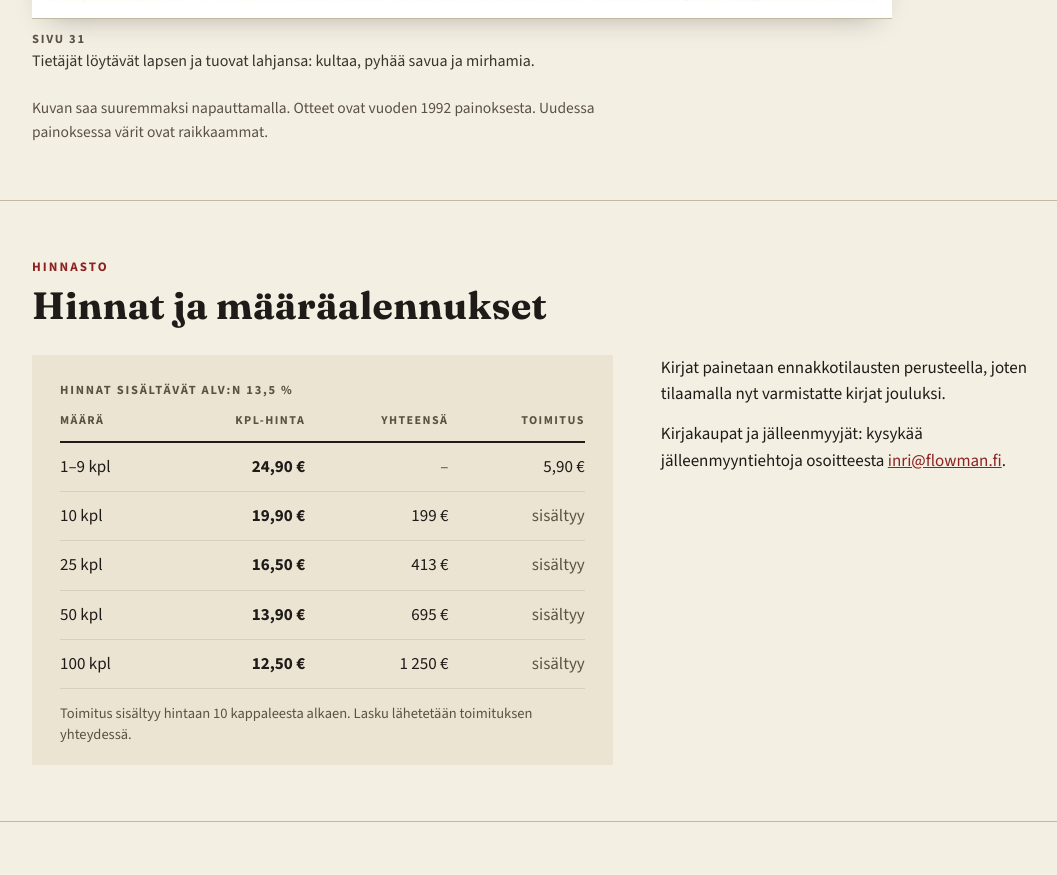
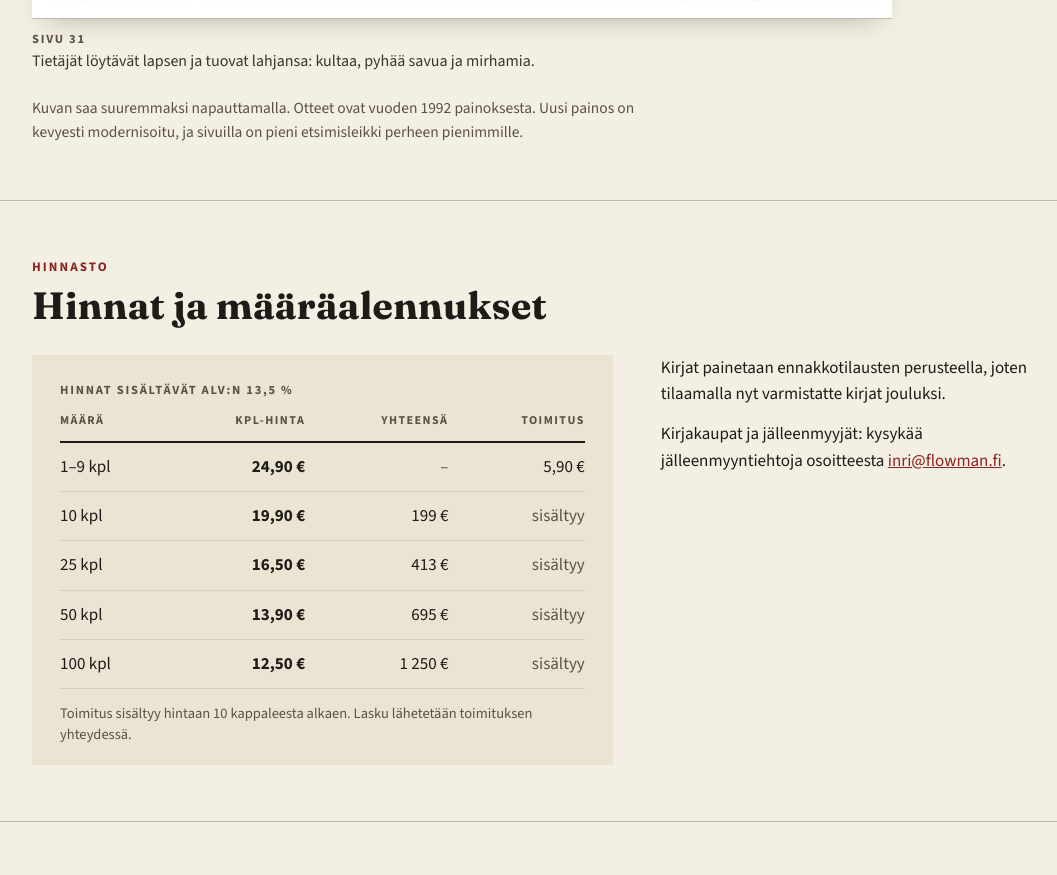
Before and after one commit to mrpetri/inri, a plain HTML site: page public/index.html in a window 1280 px wide. Shown: the part 3441-4316 px from the top of the page, without its empty margins (100-1157 px from the left). Drawn offline with Linux system fonts and the light colour scheme.

Commit message:
Otteiden saateteksti: kevyesti modernisoitu, etsimisleikki

```diff
--- a/public/index.html
+++ b/public/index.html
@@ -256,7 +256,7 @@ footer .wrap{display:flex;flex-wrap:wrap;gap:8px 24px;justify-content:space-betw
         <figcaption><span class="lbl">Sivu 31</span>Tietäjät löytävät lapsen ja tuovat lahjansa: kultaa, pyhää savua ja mirhamia.</figcaption>
       </figure>
     </div>
-    <p class="note">Kuvan saa suuremmaksi napauttamalla. Otteet ovat vuoden 1992 painoksesta. Uudessa painoksessa värit ovat raikkaammat.</p>
+    <p class="note">Kuvan saa suuremmaksi napauttamalla. Otteet ovat vuoden 1992 painoksesta. Uusi painos on kevyesti modernisoitu, ja sivuilla on pieni etsimisleikki perheen pienimmille.</p>
   </div>
 </section>
 
```
